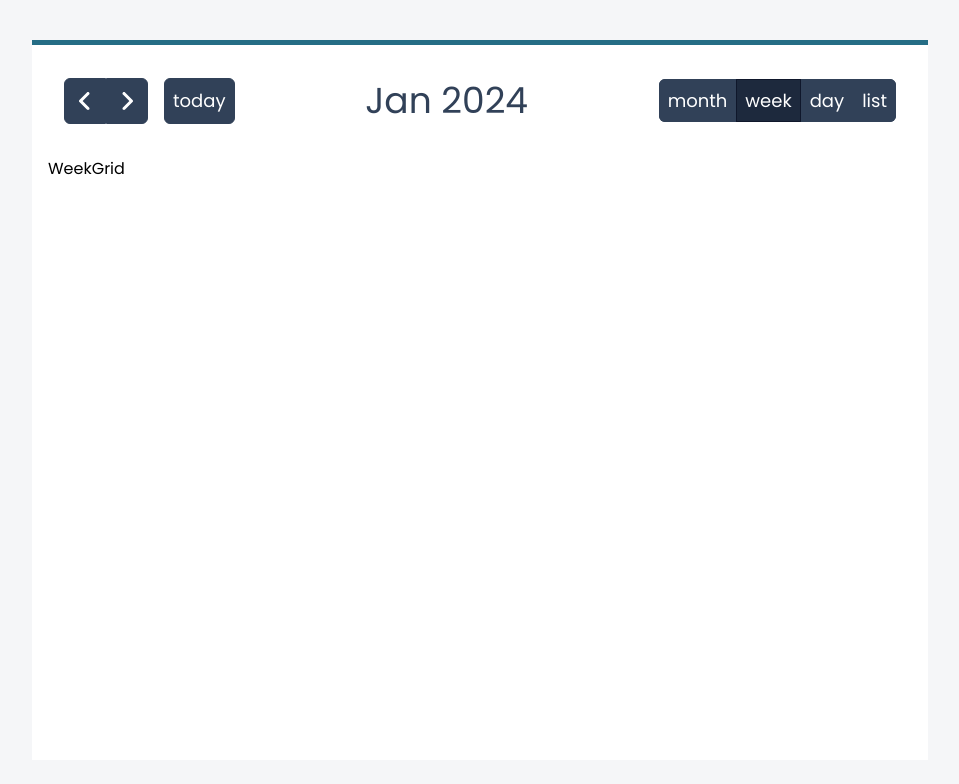
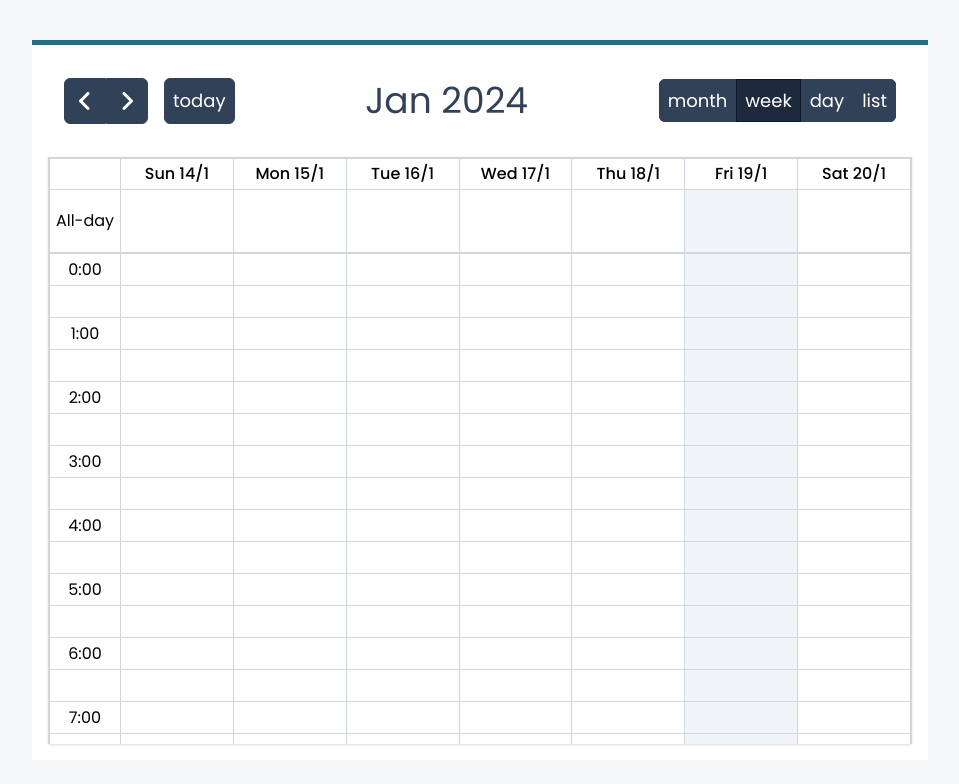
Before and after one commit to mpondev/calendar, a React (Vite) app in the folder client/: page /week in a window 1280 px wide. Shown: the top 784 px of the page, without its empty margins (160-1119 px from the left). Built offline with nearby package versions, Linux system fonts and the light colour scheme.

Commit message:
Style WeekGrid component

```diff
--- a/client/src/routes/WeekGrid.jsx
+++ b/client/src/routes/WeekGrid.jsx
@@ -1,5 +1,89 @@
+import React from 'react';
+import dayjs from 'dayjs';
+
+import { useDateStore } from '../store/dateStore';
+
 const WeekGrid = () => {
-  return <div className="flex-1">WeekGrid</div>;
+  const { date } = useDateStore();
+
+  const weekDay = date.day();
+  const weekGrid = Array.from({ length: 7 }, (_, i) => {
+    return date.clone().subtract(weekDay, 'day').add(i, 'day');
+  });
+  const dayHours = Array.from({ length: 24 }, (_, i) => i);
+
+  return (
+    <div className="flex-1 overflow-y-auto shadow-sm">
+      <table className="h-full w-full table-fixed border-separate border-spacing-0 border-1 border-gray-300">
+        <thead className="sticky top-0 bg-white">
+          <tr className="h-8">
+            <th className="w-18 border-t-1 border-r-1 border-b-1 border-l-1 border-gray-300"></th>
+
+            {weekGrid.map((day, i) => (
+              <th
+                key={i}
+                className="w-1/7 border-t-1 border-r-1 border-b-1 border-gray-300 font-medium"
+              >{`${day.format('ddd')} ${day.date()}/${day.month() + 1}`}</th>
+            ))}
+          </tr>
+        </thead>
+
+        <tbody>
+          <tr className="h-16 sticky top-8 bg-white">
+            <td className="px-1 border-r-1 border-b-2 border-l-1 border-gray-300 text-center">
+              All-day
+            </td>
+            {weekGrid.map(day => (
+              <td
+                key={day.format('YYYYMMDD')}
+                className={`border-r-1 border-b-2 border-gray-300 text-center first:border-l-1 ${
+                  date.format('DD-MM-YY') === day.format('DD-MM-YY')
+                    ? 'bg-slate-100'
+                    : ''
+                }`}
+              ></td>
+            ))}
+          </tr>
+
+          {dayHours.map(hour => (
+            <React.Fragment key={hour}>
+              <tr className="h-8">
+                <td className="border-r-1 border-b-1 border-l-1 border-gray-300 text-center">
+                  {hour}:00
+                </td>
+
+                {weekGrid.map(day => (
+                  <td
+                    key={`${day.format('YYYYMMDD')}${hour}:00`}
+                    className={`border-r-1 border-b-1 border-gray-300 text-center first:border-l-1 ${
+                      date.format('DD-MM-YY') === day.format('DD-MM-YY')
+                        ? 'bg-slate-100'
+                        : ''
+                    }`}
+                  ></td>
+                ))}
+              </tr>
+
+              <tr className="h-8">
+                <td className="border-r-1 border-b-1 border-l-1 border-gray-300 text-center"></td>
+
+                {weekGrid.map(day => (
+                  <td
+                    key={`${day.format('YYYYMMDD')}${hour}:30`}
+                    className={`border-r-1 border-b-1 border-gray-300 text-center first:border-l-1 ${
+                      date.format('DD-MM-YY') === day.format('DD-MM-YY')
+                        ? 'bg-slate-100'
+                        : ''
+                    }`}
+                  ></td>
+                ))}
+              </tr>
+            </React.Fragment>
+          ))}
+        </tbody>
+      </table>
+    </div>
+  );
 };
 
 export default WeekGrid;
```
